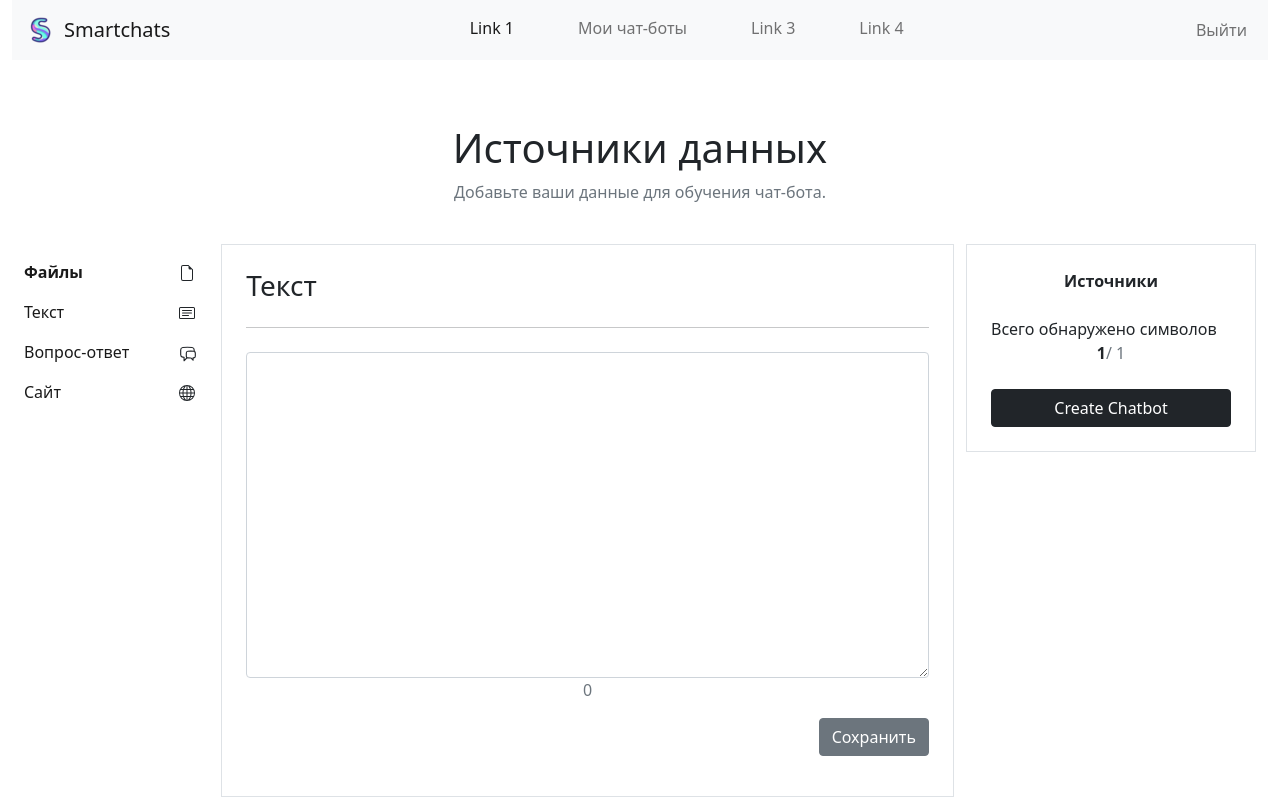
After one commit to m-maksimkin/Smartchats, a Django app: page /chats/00000000-0000-0000-0000-000000000001/add-text/ in a window 1280 px wide. The commit adds this page. Run offline with Django 4.2, Linux system fonts and the light colour scheme; a user stored in the database is signed in; tables that the repository leaves empty hold one stand-in row (values such as "Sample post"); parts of the project's set-up code (start-up, migrations or seed data) failed here and were passed over; some libraries are stand-ins or nearby versions.

Commit message:
add text data submission for chatbot creation

```diff
--- /dev/null
+++ b/chats/forms.py
@@ -0,0 +1,12 @@
+from django import forms
+from . import models
+
+
+class AddTextFrom(forms.Form):
+    chat_text = forms.CharField(
+        widget=forms.Textarea(attrs={
+            'class': 'textarea form-control',
+            'rows': '13',
+        }),
+        required=False
+    )
--- a/chats/models.py
+++ b/chats/models.py
@@ -12,6 +12,7 @@ class SmartChat(models.Model):
     active = models.BooleanField(default=False)
     name = models.CharField(max_length=50, default="Chat")
     created = models.DateTimeField(auto_now_add=True)
+    updated = models.DateTimeField(auto_now=True)
     character_length = models.IntegerField(default=0)
 
 
@@ -21,8 +22,10 @@ def get_upload_path(instance, filename):
 
 
 class ChatFile(models.Model):
-    file = models.FileField(upload_to=get_upload_path,
-                            validators=[FileExtensionValidator(['txt', 'docx', 'pdf', 'html'])])
+    file = models.FileField(
+        upload_to=get_upload_path,
+        validators=[FileExtensionValidator(['txt', 'docx', 'pdf', 'html'])]
+    )
     file_name = models.CharField(max_length=256, blank=True)
     chat = models.ForeignKey(SmartChat, on_delete=models.CASCADE, related_name="files")
     character_length = models.IntegerField(default=0)
@@ -32,3 +35,13 @@ class ChatFile(models.Model):
         if not self.file_name:
             self.file_name = os.path.basename(self.file.name)
             super().save(*args, **kwargs)
+
+
+class ChatText(models.Model):
+    chat = models.ForeignKey(SmartChat, on_delete=models.CASCADE, related_name="texts")
+    is_question = models.BooleanField(default=True, db_index=True)
+    question = models.CharField(max_length=1000, blank=True,
+                                default='', db_index=True)
+    answer = models.TextField(max_length=10**5)
+    created = models.DateTimeField(auto_now_add=True)
+    updated = models.DateTimeField(auto_now=True)
--- /dev/null
+++ b/chats/templates/chats/add_sources_navbar.html
@@ -0,0 +1,64 @@
+				<nav class="navbar navbar-light w-100">
+					<ul class="navbar-nav flex-column w-100">
+						<li class="nav-item clickable-nav-item" >
+							<div class="row justify-content-between align-items-center btn-google rounded">
+								<div class="col-auto">
+									<a class="nav-link active" href="{% url 'chats:add_files' chat_uuid %}"><b>Файлы</b></a>
+								</div>
+								<div class="col-auto">
+									<svg xmlns="http://www.w3.org/2000/svg" width="18" height="18" fill="currentColor" class="bi bi-file-earmark" viewBox="0 0 18 18">
+										<path d="M14 4.5V14a2 2 0 0 1-2 2H4a2 2 0 0 1-2-2V2a2 2 0 0 1 2-2h5.5L14 4.5zm-3 0A1.5 1.5 0 0 1 9.5 3V1H4a1 1 0 0 0-1 1v12a1 1 0 0 0 1 1h8a1 1 0 0 0 1-1V4.5h-2z"></path>
+									</svg>
+								</div>
+							</div>
+						</li>
+						<li class="nav-item clickable-nav-item">
+							<div class="row justify-content-between align-items-center btn-google rounded">
+								<div class="col-auto">
+									<a class="nav-link active" href="{% url 'chats:add_text' chat_uuid %}">Текст</a>
+								</div>
+								<div class="col-auto">
+									<svg xmlns="http://www.w3.org/2000/svg" width="18" height="18" fill="currentColor" class="bi bi-card-text" viewBox="0 0 18 18">
+										<path d="M14.5 3a.5.5 0 0 1 .5.5v9a.5.5 0 0 1-.5.5h-13a.5.5 0 0 1-.5-.5v-9a.5.5 0 0 1 .5-.5h13zm-13-1A1.5 1.5 0 0 0 0 3.5v9A1.5 1.5 0 0 0 1.5 14h13a1.5 1.5 0 0 0 1.5-1.5v-9A1.5 1.5 0 0 0 14.5 2h-13z"></path>
+										<path d="M3 5.5a.5.5 0 0 1 .5-.5h9a.5.5 0 0 1 0 1h-9a.5.5 0 0 1-.5-.5zM3 8a.5.5 0 0 1 .5-.5h9a.5.5 0 0 1 0 1h-9A.5.5 0 0 1 3 8zm0 2.5a.5.5 0 0 1 .5-.5h6a.5.5 0 0 1 0 1h-6a.5.5 0 0 1-.5-.5z"></path>
+									</svg>
+								</div>
+							</div>
+						</li>
+						<li class="nav-item clickable-nav-item">
+							<div class="row justify-content-between align-items-center btn-google rounded">
+								<div class="col-auto">
+									<a class="nav-link active" href="#">Вопрос-ответ</a>
+								</div>
+								<div class="col-auto">
+									<svg xmlns="http://www.w3.org/2000/svg" width="18" height="18" fill="none" viewBox="0 0 24 24" stroke-width="1.5" stroke="currentColor" aria-hidden="true" class="text-gray-400 group-hover:text-violet-600 h-6 w-6 shrink-0">
+										<path stroke-linecap="round" stroke-linejoin="round" d="M20.25 8.511c.884.284 1.5 1.128 1.5 2.097v4.286c0 1.136-.847 2.1-1.98 2.193-.34.027-.68.052-1.02.072v3.091l-3-3c-1.354 0-2.694-.055-4.02-.163a2.115 2.115 0 01-.825-.242m9.345-8.334a2.126 2.126 0 00-.476-.095 48.64 48.64 0 00-8.048 0c-1.131.094-1.976 1.057-1.976 2.192v4.286c0 .837.46 1.58 1.155 1.951m9.345-8.334V6.637c0-1.621-1.152-3.026-2.76-3.235A48.455 48.455 0 0011.25 3c-2.115 0-4.198.137-6.24.402-1.608.209-2.76 1.614-2.76 3.235v6.226c0 1.621 1.152 3.026 2.76 3.235.577.075 1.157.14 1.74.194V21l4.155-4.155"></path>
+									</svg>
+								</div>
+							</div>
+						</li>
+						<li class="nav-item clickable-nav-item">
+							<div class="row justify-content-between align-items-center btn-google rounded">
+								<div class="col-auto">
+									<a class="nav-link active" href="#">Сайт</a>
+								</div>
+								<div class="col-auto">
+									<svg xmlns="http://www.w3.org/2000/svg" width="18" height="18" fill="currentColor" class="bi bi-globe" viewBox="0 0 18 18">
+										<path d="M0 8a8 8 0 1 1 16 0A8 8 0 0 1 0 8zm7.5-6.923c-.67.204-1.335.82-1.887 1.855A7.97 7.97 0 0 0 5.145 4H7.5V1.077zM4.09 4a9.267 9.267 0 0 1 .64-1.539 6.7 6.7 0 0 1 .597-.933A7.025 7.025 0 0 0 2.255 4H4.09zm-.582 3.5c.03-.877.138-1.718.312-2.5H1.674a6.958 6.958 0 0 0-.656 2.5h2.49zM4.847 5a12.5 12.5 0 0 0-.338 2.5H7.5V5H4.847zM8.5 5v2.5h2.99a12.495 12.495 0 0 0-.337-2.5H8.5zM4.51 8.5a12.5 12.5 0 0 0 .337 2.5H7.5V8.5H4.51zm3.99 0V11h2.653c.187-.765.306-1.608.338-2.5H8.5zM5.145 12c.138.386.295.744.468 1.068.552 1.035 1.218 1.65 1.887 1.855V12H5.145zm.182 2.472a6.696 6.696 0 0 1-.597-.933A9.268 9.268 0 0 1 4.09 12H2.255a7.024 7.024 0 0 0 3.072 2.472zM3.82 11a13.652 13.652 0 0 1-.312-2.5h-2.49c.062.89.291 1.733.656 2.5H3.82zm6.853 3.472A7.024 7.024 0 0 0 13.745 12H11.91a9.27 9.27 0 0 1-.64 1.539 6.688 6.688 0 0 1-.597.933zM8.5 12v2.923c.67-.204 1.335-.82 1.887-1.855.173-.324.33-.682.468-1.068H8.5zm3.68-1h2.146c.365-.767.594-1.61.656-2.5h-2.49a13.65 13.65 0 0 1-.312 2.5zm2.802-3.5a6.959 6.959 0 0 0-.656-2.5H12.18c.174.782.282 1.623.312 2.5h2.49zM11.27 2.461c.247.464.462.98.64 1.539h1.835a7.024 7.024 0 0 0-3.072-2.472c.218.284.418.598.597.933zM10.855 4a7.966 7.966 0 0 0-.468-1.068C9.835 1.897 9.17 1.282 8.5 1.077V4h2.355z"></path>
+									</svg>
+								</div>
+							</div>
+						</li>
+					</ul>
+				</nav>
+
+<script>
+	var liElements = document.querySelectorAll('.clickable-nav-item');
+
+	liElements.forEach(function (liElement) {
+			liElement.addEventListener('click', function () {
+					var link = liElement.querySelector('a');
+					link.click();
+			});
+	});
+</script>
--- /dev/null
+++ b/chats/templates/chats/general/chat_add_text.html
@@ -0,0 +1,59 @@
+{% extends 'base.html' %}
+{% load static %}
+{% load humanize %}
+
+{% block content %}
+	<div class="container-xxl pt-5">
+		<div class="container pb-4 pt-3">
+			<h1 class="text-center">Источники данных</h1>
+			<p class="text-muted text-center">Добавьте ваши данные для обучения чат-бота.</p>
+		</div>
+		<div class="row">
+			<div class="col-md-2 pe-4">
+				{% include 'chats/add_sources_navbar.html' %}
+			</div>
+
+			<div class="col-md-7 p-4 d-flex justify-content-center border flex-column">
+				<div>
+					<h3>Текст</h3>
+					<hr class="my-4">
+				</div>
+				<div class="container-fluid p-0">
+					<form method="post">
+						{% csrf_token %}
+						{{ form.chat_text }}
+						<div id="char-count" class="text-center text-muted">
+							{{ form.chat_text.value|length }}
+						</div>
+						<div class="py-3 d-flex justify-content-end align-items-center">
+							<input type="submit" value="Сохранить" class="btn btn-secondary">
+						</div>
+					</form>
+				</div>
+			</div>
+
+			<div class="col-md-3">
+				<div class=" border p-4">
+					<div class="text-center fw-bold mb-2">Источники</div>
+						<div class="mb-4"></div>
+								<span class="">Всего обнаружено символов </span>
+								<span class="d-flex justify-content-center">
+									<span class="fw-bold">{{ smartchat_characters }}</span>
+									<span class="text-muted"> / {{ chat_character_limit|intcomma }}</span>
+								</span>
+							<button class="btn btn-dark w-100 mt-4" type="submit">Create Chatbot</button>
+				</div>
+			</div>
+
+		</div>
+	</div>
+{% endblock %}
+
+{% block domready %}
+	var chatTextArea = document.getElementById('id_chat_text');
+	var charCountDiv = document.getElementById('char-count');
+
+	chatTextArea.addEventListener('input', function () {
+		charCountDiv.textContent = chatTextArea.value.length;
+	});
+{% endblock %}
--- a/chats/urls.py
+++ b/chats/urls.py
@@ -14,5 +14,6 @@ urlpatterns = [
     path('<uuid:chat_uuid>/delete-file/<int:file_id>', views.chat_file_delete,
          name='delete-file'),
 
-    path('add-file/', views.chat_add_file, name='testlink'),
+    path('<uuid:chat_uuid>/add-text/', views.AddTextView.as_view(),
+         name='add_text'),
 ]
--- a/chats/views.py
+++ b/chats/views.py
@@ -1,12 +1,11 @@
 from django.shortcuts import render, redirect, get_object_or_404, reverse
-from django.views.generic import View, ListView
+from django.views.generic import View, ListView, TemplateView, FormView
 from django.contrib.auth.decorators import login_required
 from django.contrib.auth.mixins import LoginRequiredMixin
-from .models import SmartChat, ChatFile
+from .models import SmartChat, ChatFile, ChatText
 from . import forms
 from django.contrib import messages
 from django.http import HttpResponse, FileResponse
-
 
 
 class ListChats(LoginRequiredMixin, ListView):
@@ -70,13 +69,6 @@ class AddFilesListView(LoginRequiredMixin, ListView):
         return context
 
 
-def chat_add_file(request, chat_uuid):
-    files = request.FILES
-    if files:
-        return HttpResponse('ura')
-    return render(request, 'chats/general/chat_add_file.html')
-
-
 class FilesSubmitView(LoginRequiredMixin, View):
     ALLOWED_EXTENSIONS = ['txt', 'doc', 'docx', 'pdf', 'html']
 
@@ -130,3 +122,55 @@ def chat_file_delete(request, chat_uuid, file_id):
     file.delete()
     chat.save()
     return redirect(reverse('chats:add_files', kwargs={'chat_uuid': chat_uuid}))
+
+
+class AddTextView(LoginRequiredMixin, FormView):
+    template_name = 'chats/general/chat_add_text.html'
+    form_class = forms.AddTextFrom
+
+    def __init__(self, **kwargs):
+        super().__init__(**kwargs)
+        self.smartchat = None
+
+    def dispatch(self, request, *args, **kwargs):
+        if not request.user.is_authenticated:
+            return self.handle_no_permission()
+        chat_uuid = self.kwargs.get('chat_uuid')
+        self.smartchat = get_object_or_404(SmartChat, id=chat_uuid,
+                                           owner=self.request.user)
+        return super().dispatch(request, *args, **kwargs)
+
+    def get_context_data(self, *, object_list=None, **kwargs):
+        context = super().get_context_data(**kwargs)
+        context['smartchat_characters'] = self.smartchat.character_length
+        context['chat_uuid'] = self.smartchat.id
+        context['chat_character_limit'] = (
+            self.smartchat.owner.chatbot_character_limit
+        )
+        return context
+
+    def get_initial(self):
+        initial = super().get_initial()
+        chat_texts = ChatText.objects.filter(is_question=False)
+        if chat_texts:
+            initial['chat_text'] = chat_texts[0].answer
+        return initial
+
+    def form_valid(self, form):
+        submitted_text = form.cleaned_data['chat_text']
+        chat_text, created = ChatText.objects.get_or_create(
+            chat=self.smartchat, is_question=False
+        )
+        initial_length = 0
+        if not created:
+            initial_length = len(chat_text.answer)
+        chat_text.answer = submitted_text
+        chat_text.save()
+        self.smartchat.character_length += len(submitted_text) - initial_length
+        self.smartchat.save()
+        return self.render_to_response(self.get_context_data(form=form))
+
+    def form_invalid(self, form):
+        messages.error("Что-то пошло не так")
+        form = self.get_form()
+        return self.render_to_response(self.get_context_data(form=form))
```
Also changed, not shown: chats/templates/chats/general/chat_add_files.html (+1 -53 lines), chats/migrations/0006_smartchat_updated_chattext.py (added), chats/migrations/0007_chattext_is_question_alter_chattext_question.py (added), chats/migrations/0008_alter_chattext_question.py (added).
